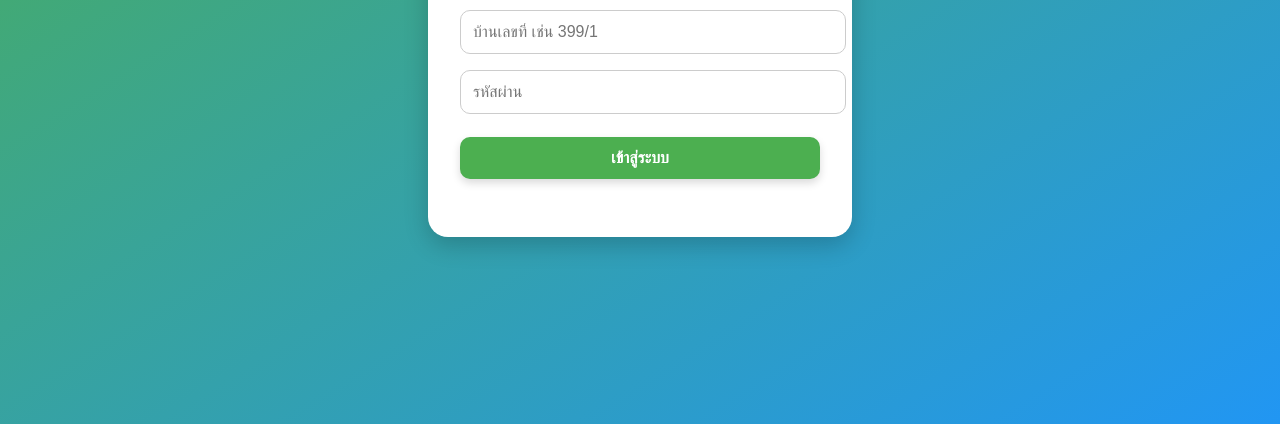
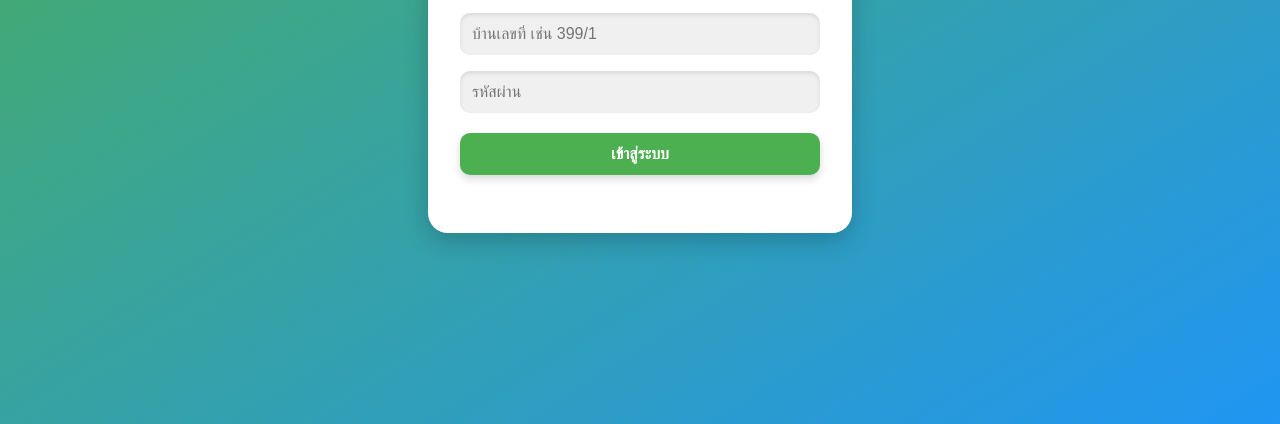
Before and after one commit to thanapakkeh/kittinakorn-399, a plain HTML site: page login.html in a window 1280 px wide. Shown: the part 376-800 px from the top of the page. Drawn offline with Linux system fonts and the light colour scheme.

Commit message:
Add files via upload

```diff
--- a/login.html
+++ b/login.html
@@ -35,24 +35,26 @@
       margin: 10px 0 20px;
     }
 
-    input {
+    input, button {
       width: 100%;
       padding: 12px;
+      font-size: 1rem;
+      border-radius: 10px;
+      box-sizing: border-box;
+    }
+
+    input {
       margin: 8px 0;
-      border-radius: 10px;
-      border: 1px solid #ccc;
-      font-size: 1rem;
+      border: none;
+      background-color: #f0f0f0;
+      box-shadow: 0 2px 4px rgba(0,0,0,0.1) inset;
     }
 
     button {
-      width: 100%;
-      padding: 12px;
-      margin-top: 15px;
+      margin-top: 12px;
       background: #4CAF50;
       color: white;
       border: none;
-      border-radius: 10px;
-      font-size: 1rem;
       font-weight: bold;
       cursor: pointer;
       box-shadow: 0 4px 8px rgba(0,0,0,0.15);
```
